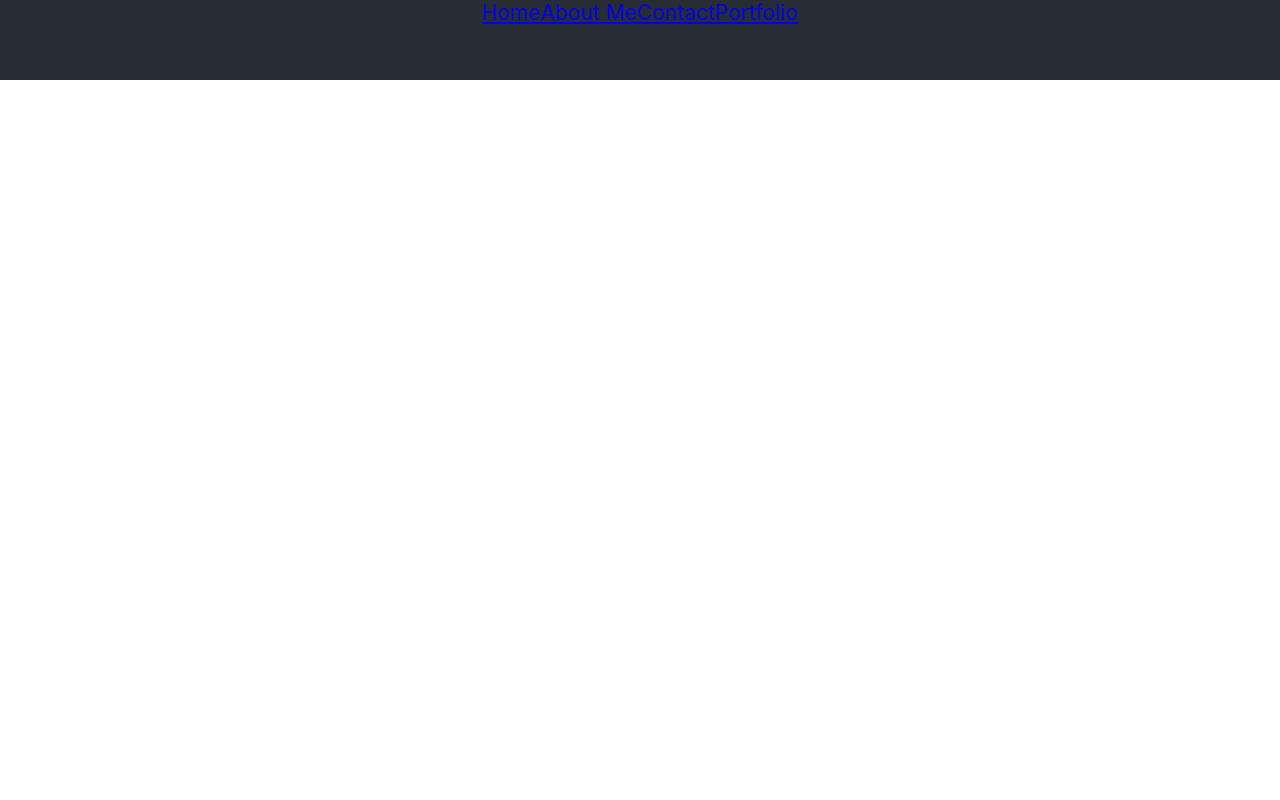
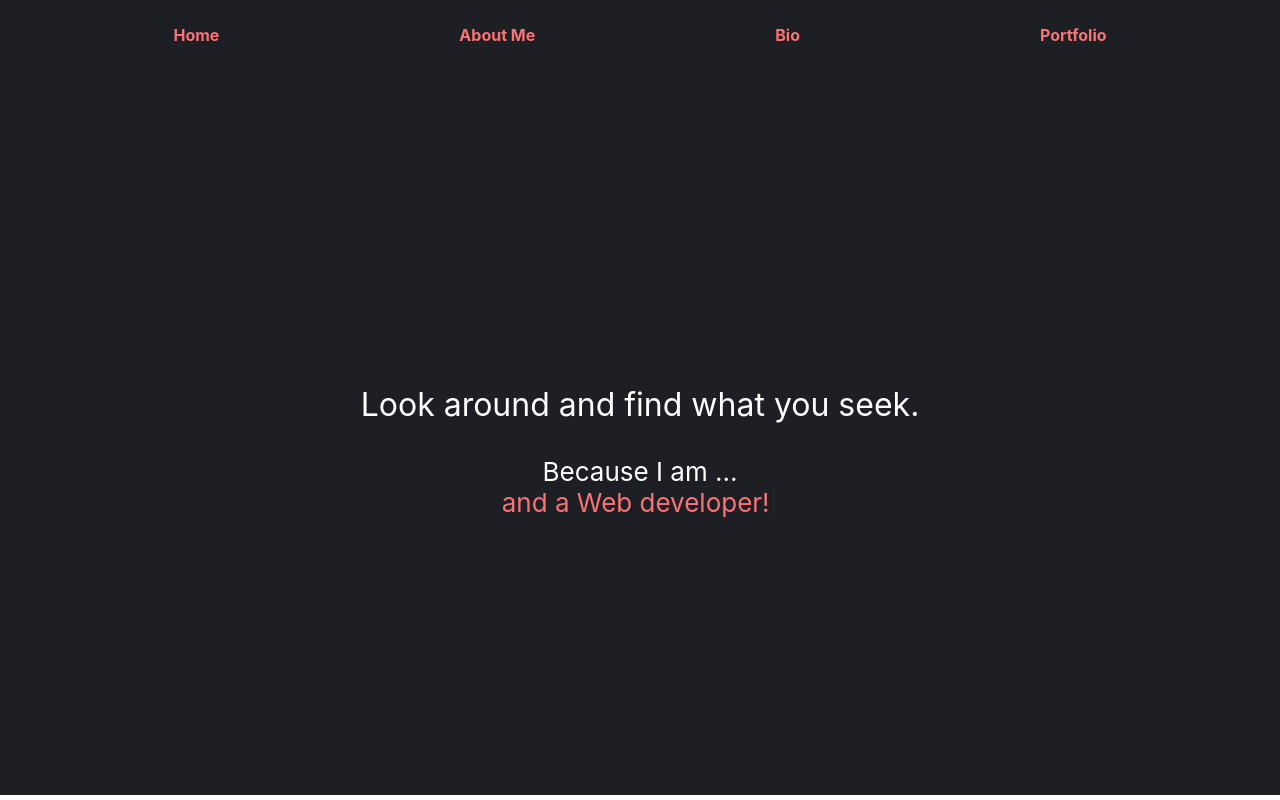
Before and after one commit to Dara-D/portfolio, a React (Create React App) app: page /Bio in a window 1280 px wide. Built offline with nearby package versions, Linux system fonts and the light colour scheme.

Commit message:
styling added

```diff
--- a/package.json
+++ b/package.json
@@ -10,7 +10,8 @@
     "react": "^16.13.1",
     "react-dom": "^16.13.1",
     "react-router-dom": "^5.2.0",
-    "react-scripts": "3.4.1"
+    "react-scripts": "3.4.1",
+    "react-typed": "^1.2.0"
   },
   "scripts": {
     "start": "react-scripts start",
--- a/src/App.css
+++ b/src/App.css
@@ -7,25 +7,8 @@
   pointer-events: none;
 }
 
-@media (prefers-reduced-motion: no-preference) {
-  .App-logo {
-    animation: App-logo-spin infinite 20s linear;
-  }
-}
-
-.navComp {
-  text-decoration: none;
-  background-color: #282c34;
-  min-height: 10vh;
-  display: flex;
-  flex-direction: row;
-  justify-content: center;
-  font-size: calc(5px + 2vmin);
-  color: #f87373;
-}
-
 .PortfolioComp {
-  background-color: #282c34;
+  background-color: #1d1f24;
   min-height: 90vh;
   display: flex;
   flex-direction: column;
@@ -35,20 +18,7 @@
   color: white;
 }
 .ContactComp {
-  background-color: #282c34;
-  min-height: 90vh;
-  display: flex;
-  flex-direction: column;
-  align-items: center;
-  justify-content: center;
-  font-size: calc(10px + 2vmin);
-  color: white;
-  z-index: -1;
-
-}
-
-.aboutComp {
-  background-color: #282c34;
+  background-color: #1d1f24;
   min-height: 90vh;
   display: flex;
   flex-direction: column;
@@ -59,8 +29,30 @@
   z-index: -1;
 }
 
+.aboutComp {
+  background-color: #1d1f24;
+  min-height: 90vh;
+  display: flex;
+  flex-direction: column;
+  align-items: center;
+  justify-content: center;
+  font-size: calc(10px + 2vmin);
+  color: white;
+  z-index: -1;
+}
+.BioComp{
+  background-color: #1d1f24;
+  min-height: 90vh;
+  display: flex;
+  flex-direction: column;
+  align-items: center;
+  justify-content: center;
+  font-size: calc(10px + 2vmin);
+  color: white;
+  z-index: -1;
+}
 .App-header {
-  background-color: #282c34;
+  background-color: #1d1f24;
   min-height: 90vh;
   display: flex;
   flex-direction: column;
@@ -71,16 +63,37 @@
 }
 
 .bio-link {
-  color: #f87373;
+  color: white;
   text-decoration: none;
+  font-size: 1.5rem;
 }
 
-.card-img-top{
+.card-img-top {
   border-radius: 50px;
 }
 
-.bioText{
+.bioText {
   padding-left: 16rem;
   padding-right: 16rem;
+}
+.PHome {
+  font-size: 2rem;
+}
+.typedHome {
+  color: #f87373;
+}
 
+.Navitem {
+  padding-left: 120px;
+  padding-right: 120px;
+  font-weight: bold;
+  font-size: 1rem;
+  text-decoration: none;
+  color: #f87373;
 }
+
+.Nav {
+  background-color: #1d1f24;
+  padding-top: 25px;
+  padding-bottom: 30px;
+}
--- a/src/App.js
+++ b/src/App.js
@@ -1,5 +1,6 @@
 import React from "react";
 import "./App.css";
+import Bio from "./Components/Bio";
 import Home from "./Components/Home";
 import About from "./Components/About";
 import Contact from "./Components/Contact";
@@ -15,6 +16,8 @@ const App = () => {
         <Route path="/About" component={About} />
         <Route path="/Contact" component={Contact} />
         <Route path="/Portfolio" component={Portfolio} />
+        <Route path="/Bio" component={Bio} />
+
         <Route exact path="/" component={Home} />
       </div>
     </Router>
--- a/src/Components/About.jsx
+++ b/src/Components/About.jsx
@@ -1,5 +1,7 @@
 import React from "react";
 import women from './women.svg'
+import Typed from "react-typed";
+
 import {
   MDBCarousel,
   MDBCarouselCaption,
@@ -9,19 +11,26 @@ import {
   MDBMask,
   MDBContainer,
   MDBBadge,
+  MDBAnimation
 } from "mdbreact";
 
 const About = () => {
   return (
     <div className="aboutComp">
       <MDBContainer>
+      {/* <MDBAnimation type="bounce" infinite>
+            <img className="img-fluid" alt="" src={women} width='400px' />
+        </MDBAnimation> */}
       <img src={women} className="App-startBtn" alt="Start" />
-        <h4 className='bioText'>
+        <p className='bioText'>
 
-        Syrian Interion designer, Web developer, and an Entrepreneur.<br/>
-        keen to enhance her skills along with any opportunity and always tries to offer her modest experiences in exchange of more.
+        {/* Syrian Interion designer, Web developer, and an Entrepreneur.<br/> */}
+        {/* keen to enhance her skills along with any opportunity and always tries to offer her modest experiences in exchange of more. */}
+          <Typed strings={['Syrian Interion designer, Web developer, and an Entrepreneur.<br/> keen to enhance her skills along with any opportunity and always tries to offer her modest experiences in exchange of more.']}
+          typeSpeed={40}
 
-        </h4>
+        ></Typed>
+        </p>
       </MDBContainer>
     </div>
   );
--- a/src/Components/AnimationHome.jsx
+++ b/src/Components/AnimationHome.jsx
@@ -2,6 +2,8 @@ import React from 'react';
 import startBtn from './startBtn.svg'
 import pc from './pc.svg'
 import '../App.css';
+import Typed from 'react-typed';
+
 
 
 const AnimationHome=()=> {
@@ -10,7 +12,7 @@ const AnimationHome=()=> {
     <div className="App">
       <header className="App-header">
         <img src={pc} className="App-startBtn" alt="Start" />
-        <p>
+        <p className='PHome'>
           Look around and find what you seek.
         </p>
         <a
@@ -19,7 +21,24 @@ const AnimationHome=()=> {
           target="_blank"
           rel="noopener noreferrer"
         >
-          Learn More about me here!
+          Because I am ... {'  '}
+          <Typed className='typedHome'
+          strings={[' an Entrepreneur!', ' an Interior Designer!' , 'and a Web developer!', ]}
+          typeSpeed={40}
+          backSpeed={30}
+
+          >
+          </Typed>
+          {/* <p>
+          <Typed
+          strings={['Here!', 'See...My projects', 'Test...' , 'Do...']}
+          typeSpeed={40}
+          backSpeed={30}
+          loop
+          >
+          </Typed>
+          </p> */}
+          {/* Learn More about me here! */}
         </a>
       </header>
     </div>
--- /dev/null
+++ b/src/Components/Bio.jsx
@@ -0,0 +1,24 @@
+import React, { Component } from "react";
+import Typed from "react-typed";
+
+export default class Bio extends Component {
+  render() {
+    return (
+      <div className='BioComp'>
+        <p className="PHome">Look around and find what you seek.</p>
+        Because I am ... {"  "}
+        <Typed
+          className="typedHome"
+          strings={[
+            " an Entrepreneur!",
+            " an Interior Designer!",
+            "and a Web developer!",
+          ]}
+          typeSpeed={40}
+          backSpeed={30}
+          backDelay={10}
+        ></Typed>{" "}
+      </div>
+    );
+  }
+}
--- a/src/Components/Contact.jsx
+++ b/src/Components/Contact.jsx
@@ -23,18 +23,15 @@ const Contact = () => {
         width="100px"
       ></img>
 
-      <h5 className="pink-text">Contributor</h5>
+      {/* <h5 className="pink-text">Contributor</h5> */}
 
-      <p>
-        <strong>Dara Aldandashi</strong>
-      </p>
+      {/* <p>
+        Dara Aldandashi
+      </p> */}
 
-      <p className="font-weight-bold blue-text">Fron-End Web Developer</p>
+      {/* <p className="font-weight-bold blue-text">Find me here</p> */}
 
-      <MDBCardText>
-        Sed ut perspiciatis unde omnis iste natus sit voluptatem accusantium
-        doloremque laudantium, totam rem aperiam.{" "}
-      </MDBCardText>
+      <MDBCardText className="typedHome">Find me here ... </MDBCardText>
 
       <MDBCol md="12" className="d-flex justify-content-center">
         <a href="!#" className="px-2 fa-lg li-ic">
@@ -84,7 +81,6 @@ const Contact = () => {
             width="100px"
           ></img>
         </a>
-
       </div>
     </div>
   );
--- a/src/Components/NavComponent.jsx
+++ b/src/Components/NavComponent.jsx
@@ -15,31 +15,22 @@ import { BrowserRouter as Router, Route } from "react-router-dom";
 
 const NavComponent = () => {
   return (
-    // <Router>
-    //   <MDBNavbar left>
-    //     <MDBNavItem>
-    //       <MDBNavLink to="/">Home</MDBNavLink>
-    //     </MDBNavItem>
+    <div className='Nav'>
 
-    //     <MDBNavItem>
-    //       <MDBNavLink to="/About">About Me</MDBNavLink>
-    //     </MDBNavItem>
 
-    //     <MDBNavItem>
-    //       <MDBNavLink to="/Bio">Bio</MDBNavLink>
-    //     </MDBNavItem>
+      <MDBNavbar >
+          <MDBNavLink className='Navitem' to="/">Home</MDBNavLink>
 
-    //     <MDBNavItem>
-    //       <MDBNavLink to="/Portfolio">Portfolio</MDBNavLink>
-    //     </MDBNavItem>
+          <MDBNavLink className='Navitem' to="/About">About Me</MDBNavLink>
 
-    //   </MDBNavbar>
-    // </Router>
+          <MDBNavLink className='Navitem' to="/Bio">Bio</MDBNavLink>
 
-    <div className="navComp">
-      <a href="/">Home</a> <a href="/About">About Me</a>{" "}
-      <a href="/Contact">Contact</a> <a href="/Portfolio">Portfolio</a>
-    </div>
+          <MDBNavLink className='Navitem' to="/Portfolio">Portfolio</MDBNavLink>
+
+      </MDBNavbar>
+      </div>
+
+
   );
 };
 
--- a/src/Components/Portfolio.jsx
+++ b/src/Components/Portfolio.jsx
@@ -6,64 +6,11 @@ import { MDBCarousel, MDBCarouselCaption, MDBCarouselInner, MDBCarouselItem, MDB
 const Portfolio = () => {
   return(
  <div className='PortfolioComp'>
-heey Portfolio page
+  <p> heey .. Check out what I did </p>
+<a href="./home">here</a>  </div>
 
-  {/* <MDBContainer>
-      <MDBCarousel
-      activeItem={1}
-      length={3}
-      showControls={true}
-      showIndicators={true}
-      className="z-depth-1"
-    >
-      <MDBCarouselInner>
-        <MDBCarouselItem itemId="1">
-          <MDBView>
-            <img
-              className="d-block w-100"
-              src="https://mdbootstrap.com/img/Photos/Slides/img%20(68).jpg"
-              alt="First slide"
-            />
-          <MDBMask overlay="black-light" />
-          </MDBView>
-          <MDBCarouselCaption>
-            <h3 className="h3-responsive">Light mask</h3>
-            <p>First text</p>
-          </MDBCarouselCaption>
-        </MDBCarouselItem>
-        <MDBCarouselItem itemId="2">
-          <MDBView>
-            <img
-              className="d-block w-100"
-              src="https://mdbootstrap.com/img/Photos/Slides/img%20(6).jpg"
-              alt="Second slide"
-            />
-          <MDBMask overlay="black-strong" />
-          </MDBView>
-          <MDBCarouselCaption>
-            <h3 className="h3-responsive">Strong mask</h3>
-            <p>Second text</p>
-          </MDBCarouselCaption>
-        </MDBCarouselItem>
-        <MDBCarouselItem itemId="3">
-          <MDBView>
-            <img
-              className="d-block w-100"
-              src="https://mdbootstrap.com/img/Photos/Slides/img%20(9).jpg"
-              alt="Third slide"
-            />
-          <MDBMask overlay="black-slight" />
-          </MDBView>
-          <MDBCarouselCaption>
-            <h3 className="h3-responsive">Slight Mast</h3>
-            <p>Third text</p>
-          </MDBCarouselCaption>
-        </MDBCarouselItem>
-      </MDBCarouselInner>
-    </MDBCarousel>
-    </MDBContainer> */}
-
-   </div>
+  //  <div className='projects'>
+  //  </div>
   ) ;
 };
 
```
Also changed, not shown: 1 other file (tests, documents, lock files or other folders).
